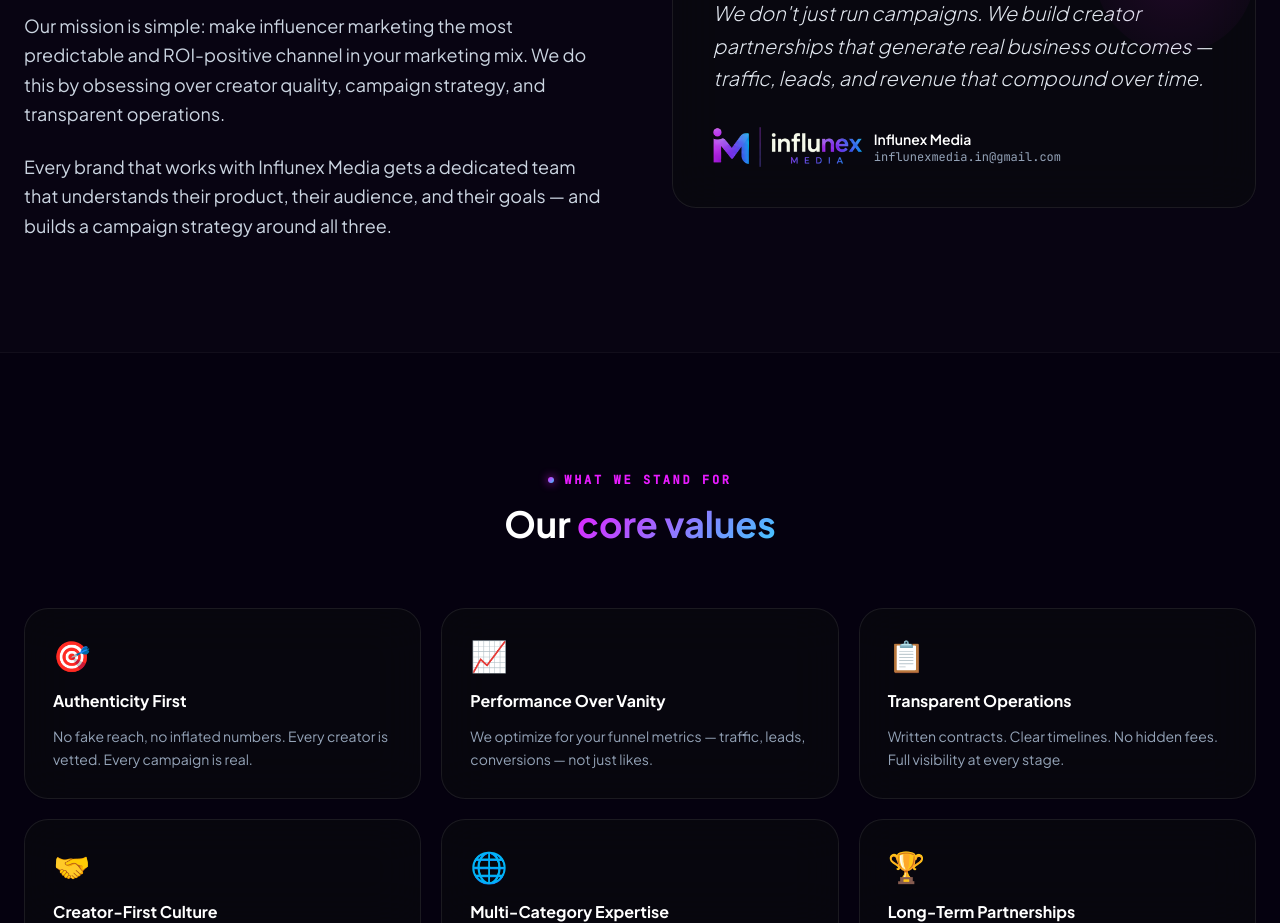
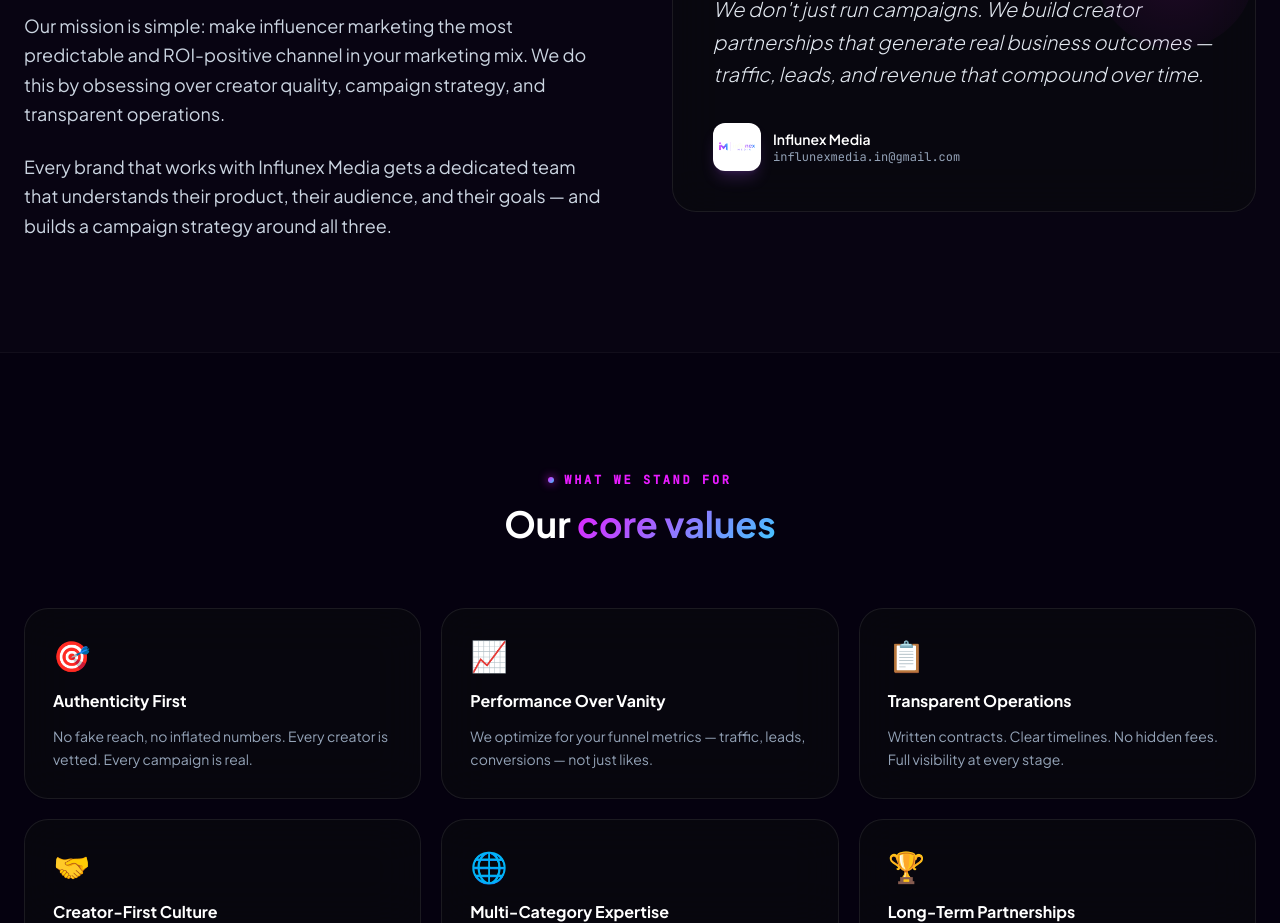
Before and after one commit to faisal27-hub/influenex-media, a React (Vite) app in the folder frontend/: page /about in a window 1280 px wide. Shown: the part 960-1883 px from the top of the page. Built offline with nearby package versions, Linux system fonts and the light colour scheme.

Commit message:
fix: enclose About page logo in crisp high-contrast container for 100% visibility

```diff
--- a/frontend/src/pages/About.tsx
+++ b/frontend/src/pages/About.tsx
@@ -182,11 +182,13 @@ export default function About() {
                 We don't just run campaigns. We build creator partnerships that generate real business outcomes — traffic, leads, and revenue that compound over time.
               </p>
               <div className="flex items-center gap-3">
-                <img
-                  src="/logo.png?v=2"
-                  alt="Influnex Media Logo"
-                  className="h-10 w-auto object-contain"
-                />
+                <div className="w-12 h-12 rounded-xl bg-white p-1.5 flex items-center justify-center shrink-0 shadow-lg shadow-purple-500/20">
+                  <img
+                    src="/logo.png?v=2"
+                    alt="Influnex Media Logo"
+                    className="w-full h-full object-contain"
+                  />
+                </div>
                 <div>
                   <div className="text-white font-semibold text-sm">Influnex Media</div>
                   <div className="text-slate-400 text-xs font-mono">influnexmedia.in@gmail.com</div>
```
